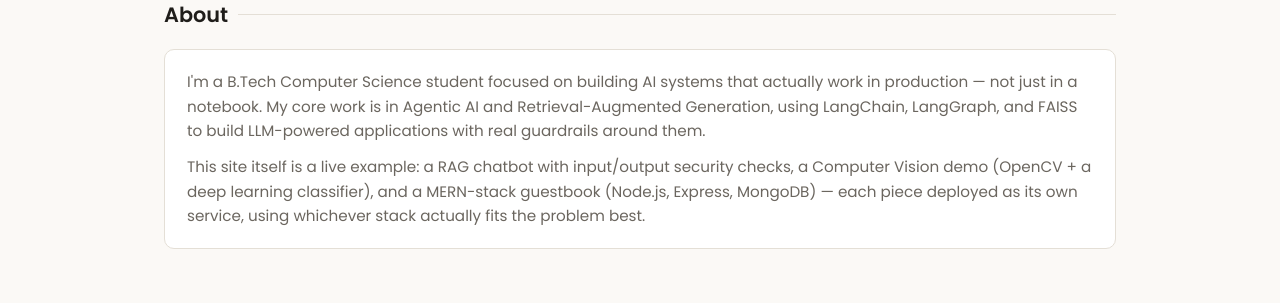
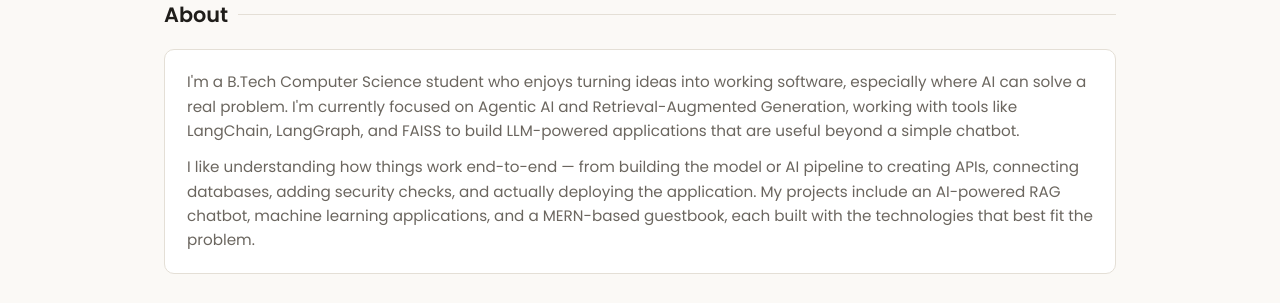
Before and after one commit to riya5005/AIPortfolio, a React (Vite) app in the folder riya-portfolio/frontend/: page / in a window 1280 px wide. Shown: the part 409-712 px from the top of the page. Built offline with nearby package versions, Linux system fonts and the light colour scheme; no server answers.

Commit message:
Revise About section for clarity and focus
Updated the About section to better reflect my focus on practical AI applications and project experiences.

```diff
--- a/riya-portfolio/frontend/src/components/About.jsx
+++ b/riya-portfolio/frontend/src/components/About.jsx
@@ -1,19 +1,24 @@
+
 function About() {
   return (
     <section id="about">
       <h2 className="section-title">About</h2>
       <div className="about-card">
         <p>
-          I'm a B.Tech Computer Science student focused on building AI systems that
-          actually work in production — not just in a notebook. My core work is in
-          Agentic AI and Retrieval-Augmented Generation, using LangChain, LangGraph,
-          and FAISS to build LLM-powered applications with real guardrails around them.
+          I'm a B.Tech Computer Science student who enjoys turning ideas into
+          working software, especially where AI can solve a real problem. I'm
+          currently focused on Agentic AI and Retrieval-Augmented Generation,
+          working with tools like LangChain, LangGraph, and FAISS to build
+          LLM-powered applications that are useful beyond a simple chatbot.
         </p>
+
         <p>
-          This site itself is a live example: a RAG chatbot with input/output security
-          checks, a Computer Vision demo (OpenCV + a deep learning classifier), and a
-          MERN-stack guestbook (Node.js, Express, MongoDB) — each piece deployed as its
-          own service, using whichever stack actually fits the problem best.
+          I like understanding how things work end-to-end — from building the
+          model or AI pipeline to creating APIs, connecting databases, adding
+          security checks, and actually deploying the application. My projects
+          include an AI-powered RAG chatbot, machine learning applications,
+          and a MERN-based guestbook, each built with the technologies that
+          best fit the problem.
         </p>
       </div>
     </section>
```
